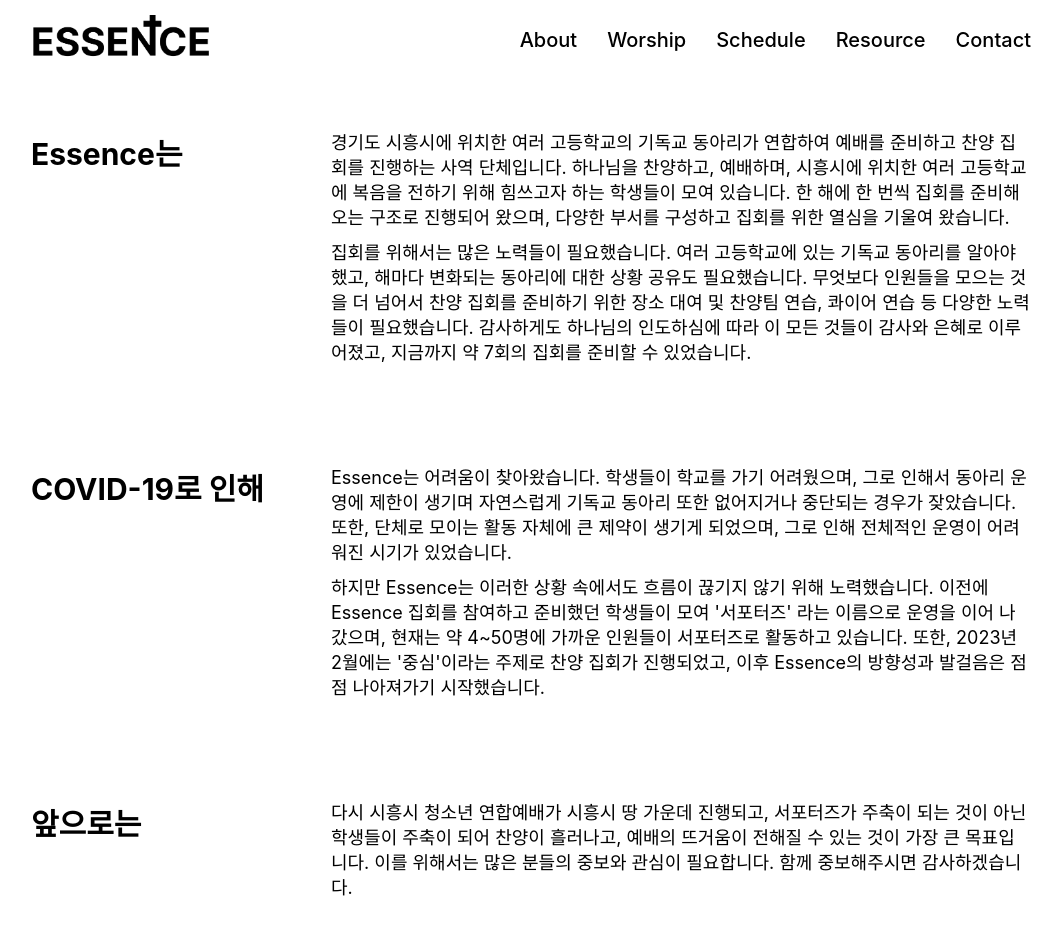
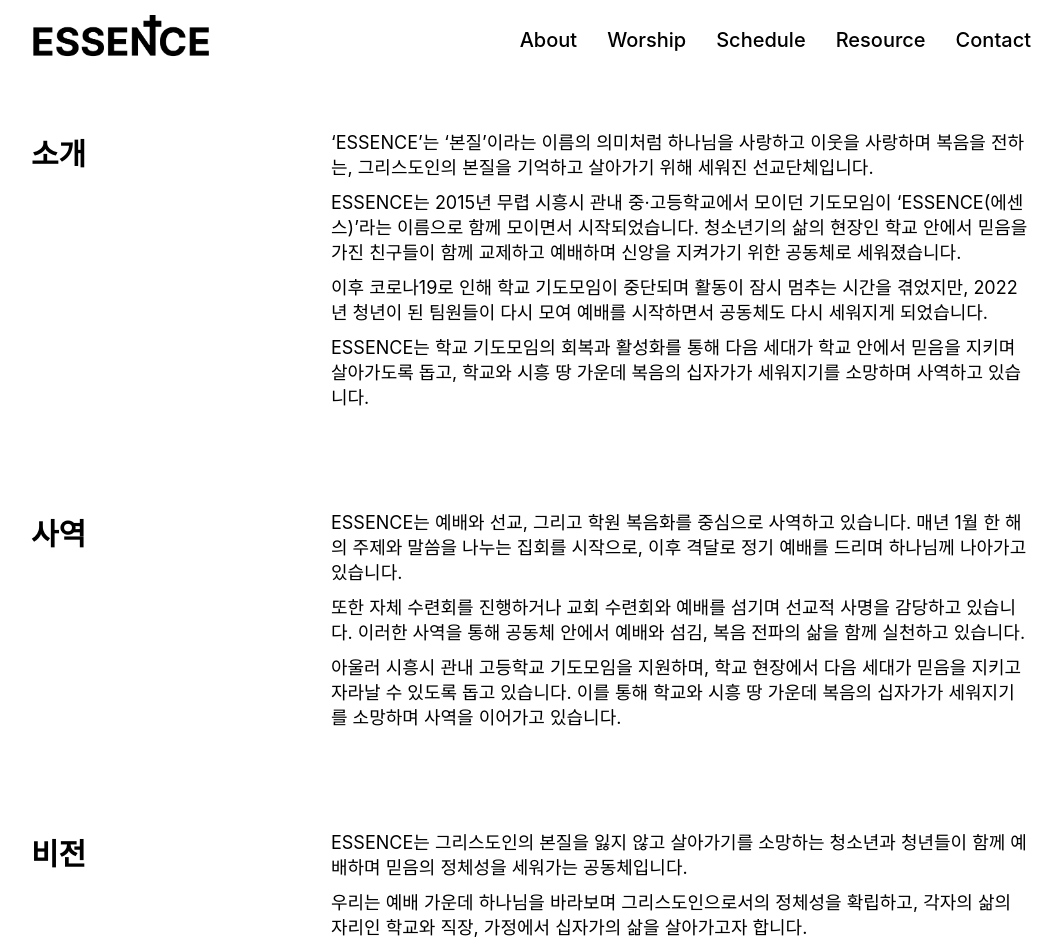
Before and after one commit to PangilProject/PublicOfEssence, a React (Create React App) app: page /about in a window 1280 px wide. Shown: the top 951 px of the page, without its empty margins (109-1171 px from the left). Built offline with nearby package versions, Linux system fonts and the light colour scheme.

Commit message:
feat: replace about page content with essence introduction
기존 코로나19 중심의 소개 내용을 새 소개 자료로 교체했습니다.
소개, 사역, 비전 세 섹션으로 구성하여 공동체의 정체성과 방향성을 명확히 전달하도록 했습니다.

```diff
--- a/src/Pages/AboutPage/constants/index.js
+++ b/src/Pages/AboutPage/constants/index.js
@@ -1,22 +1,27 @@
 export const aboutContent = [
   {
-    question: "Essence는",
+    question: "소개",
     answers: [
-      "경기도 시흥시에 위치한 여러 고등학교의 기독교 동아리가 연합하여 예배를 준비하고 찬양 집회를 진행하는 사역 단체입니다. 하나님을 찬양하고, 예배하며, 시흥시에 위치한 여러 고등학교에 복음을 전하기 위해 힘쓰고자 하는 학생들이 모여 있습니다. 한 해에 한 번씩 집회를 준비해오는 구조로 진행되어 왔으며, 다양한 부서를 구성하고 집회를 위한 열심을 기울여 왔습니다.",
-      "집회를 위해서는 많은 노력들이 필요했습니다. 여러 고등학교에 있는 기독교 동아리를 알아야 했고, 해마다 변화되는 동아리에 대한 상황 공유도 필요했습니다. 무엇보다 인원들을 모으는 것을 더 넘어서 찬양 집회를 준비하기 위한 장소 대여 및 찬양팀 연습, 콰이어 연습 등 다양한 노력들이 필요했습니다. 감사하게도 하나님의 인도하심에 따라 이 모든 것들이 감사와 은혜로 이루어졌고, 지금까지 약 7회의 집회를 준비할 수 있었습니다.",
+      "‘ESSENCE’는 ‘본질’이라는 이름의 의미처럼 하나님을 사랑하고 이웃을 사랑하며 복음을 전하는, 그리스도인의 본질을 기억하고 살아가기 위해 세워진 선교단체입니다.",
+      "ESSENCE는 2015년 무렵 시흥시 관내 중·고등학교에서 모이던 기도모임이 ‘ESSENCE(에센스)’라는 이름으로 함께 모이면서 시작되었습니다. 청소년기의 삶의 현장인 학교 안에서 믿음을 가진 친구들이 함께 교제하고 예배하며 신앙을 지켜가기 위한 공동체로 세워졌습니다.",
+      "이후 코로나19로 인해 학교 기도모임이 중단되며 활동이 잠시 멈추는 시간을 겪었지만, 2022년 청년이 된 팀원들이 다시 모여 예배를 시작하면서 공동체도 다시 세워지게 되었습니다.",
+      "ESSENCE는 학교 기도모임의 회복과 활성화를 통해 다음 세대가 학교 안에서 믿음을 지키며 살아가도록 돕고, 학교와 시흥 땅 가운데 복음의 십자가가 세워지기를 소망하며 사역하고 있습니다.",
     ],
   },
   {
-    question: "COVID-19로 인해",
+    question: "사역",
     answers: [
-      "Essence는 어려움이 찾아왔습니다. 학생들이 학교를 가기 어려웠으며, 그로 인해서 동아리 운영에 제한이 생기며 자연스럽게 기독교 동아리 또한 없어지거나 중단되는 경우가 잦았습니다. 또한, 단체로 모이는 활동 자체에 큰 제약이 생기게 되었으며, 그로 인해 전체적인 운영이 어려워진 시기가 있었습니다.",
-      "하지만 Essence는 이러한 상황 속에서도 흐름이 끊기지 않기 위해 노력했습니다. 이전에 Essence 집회를 참여하고 준비했던 학생들이 모여 '서포터즈' 라는 이름으로 운영을 이어 나갔으며, 현재는 약 4~50명에 가까운 인원들이 서포터즈로 활동하고 있습니다. 또한, 2023년 2월에는 '중심'이라는 주제로 찬양 집회가 진행되었고, 이후 Essence의 방향성과 발걸음은 점점 나아져가기 시작했습니다.",
+      "ESSENCE는 예배와 선교, 그리고 학원 복음화를 중심으로 사역하고 있습니다. 매년 1월 한 해의 주제와 말씀을 나누는 집회를 시작으로, 이후 격달로 정기 예배를 드리며 하나님께 나아가고 있습니다.",
+      "또한 자체 수련회를 진행하거나 교회 수련회와 예배를 섬기며 선교적 사명을 감당하고 있습니다. 이러한 사역을 통해 공동체 안에서 예배와 섬김, 복음 전파의 삶을 함께 실천하고 있습니다.",
+      "아울러 시흥시 관내 고등학교 기도모임을 지원하며, 학교 현장에서 다음 세대가 믿음을 지키고 자라날 수 있도록 돕고 있습니다. 이를 통해 학교와 시흥 땅 가운데 복음의 십자가가 세워지기를 소망하며 사역을 이어가고 있습니다.",
     ],
   },
   {
-    question: "앞으로는",
+    question: "비전",
     answers: [
-      "다시 시흥시 청소년 연합예배가 시흥시 땅 가운데 진행되고, 서포터즈가 주축이 되는 것이 아닌 학생들이 주축이 되어 찬양이 흘러나고, 예배의 뜨거움이 전해질 수 있는 것이 가장 큰 목표입니다. 이를 위해서는 많은 분들의 중보와 관심이 필요합니다. 함께 중보해주시면 감사하겠습니다.",
+      "ESSENCE는 그리스도인의 본질을 잃지 않고 살아가기를 소망하는 청소년과 청년들이 함께 예배하며 믿음의 정체성을 세워가는 공동체입니다.",
+      "우리는 예배 가운데 하나님을 바라보며 그리스도인으로서의 정체성을 확립하고, 각자의 삶의 자리인 학교와 직장, 가정에서 십자가의 삶을 살아가고자 합니다.",
+      "이를 통해 삶의 자리에서 하나님을 예배하고 복음을 전하며, 시흥 땅의 복음화와 하나님 나라의 확장을 위해 나아가기를 소망합니다.",
     ],
   },
 ];
```
